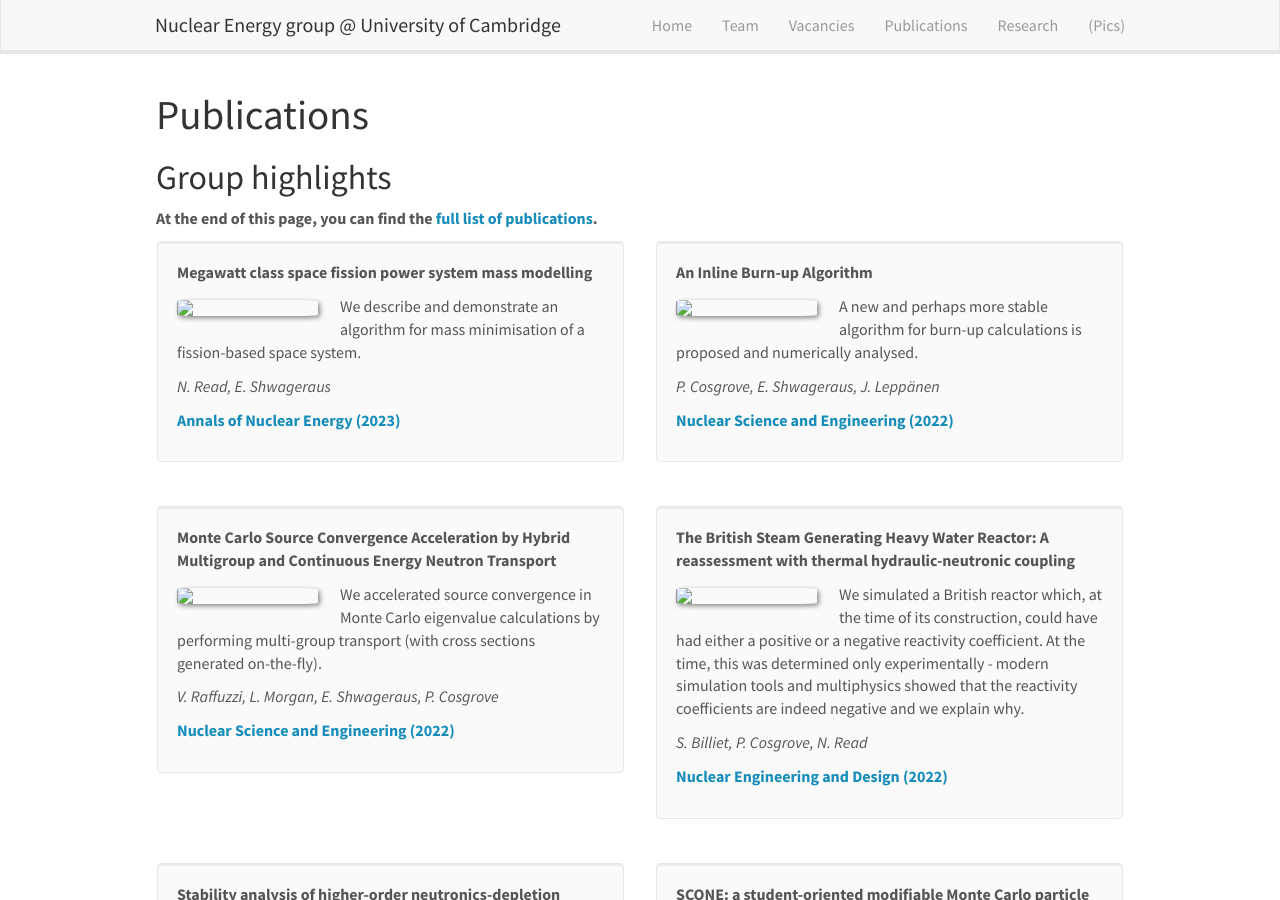
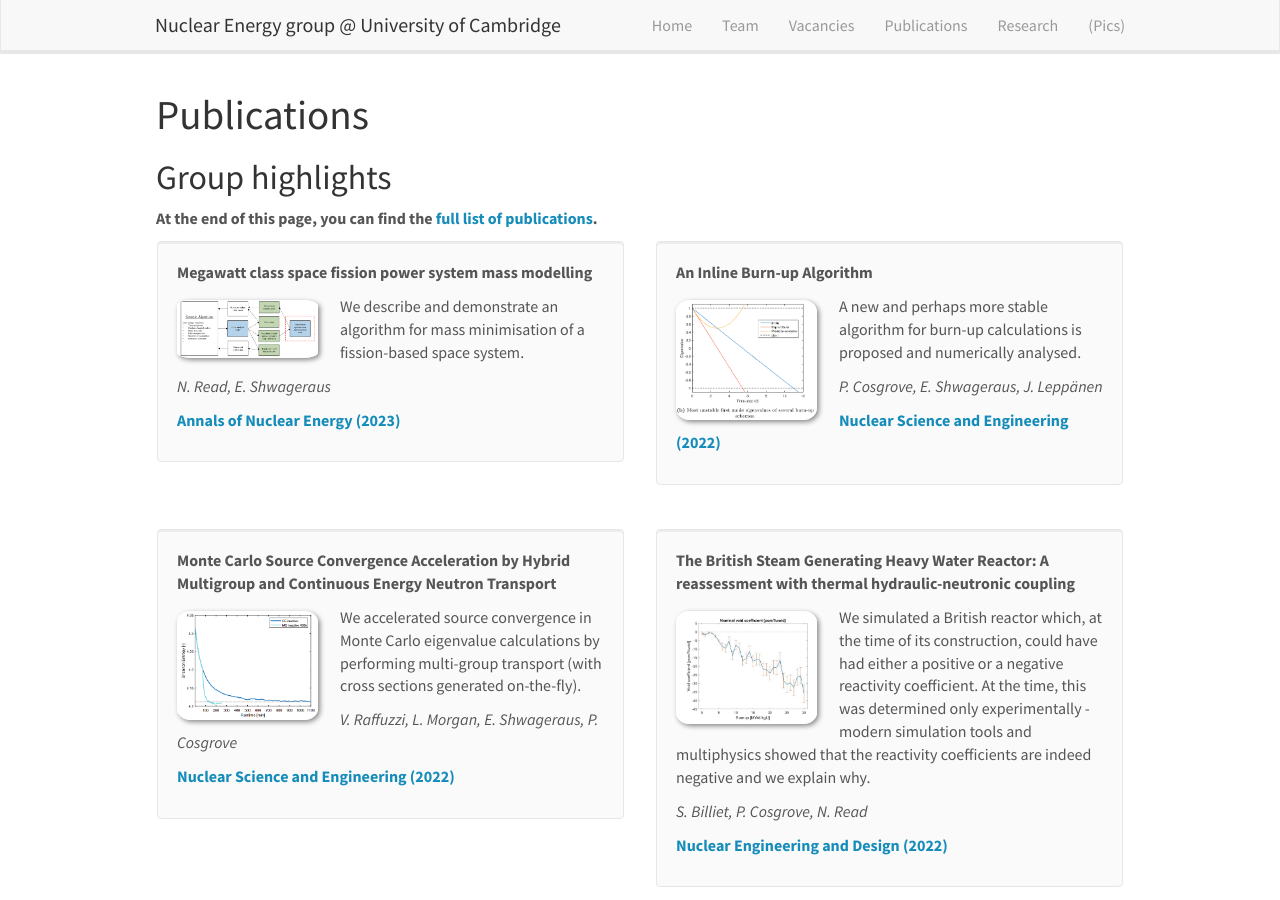
Before and after one commit to CambridgeNuclear/group-website, a Jekyll site: the page built from _pages/publications.md, in a window 1280 px wide and 900 px high. Built offline with Jekyll 4.4.1, drawn with Linux system fonts in a browser that asks for light colours; nearby versions of some CDN libraries.

Commit message:
Fixing path for publication pics

```diff
--- a/_data/publist.yml
+++ b/_data/publist.yml
@@ -17,7 +17,7 @@
   highlight: 0
 
 - title: "Megawatt class space fission power system mass modelling"
-  image: images/papers/mass_optimisation.png
+  image: mass_optimisation.png
   description: We describe and demonstrate an algorithm for mass minimisation of a fission-based space system.
   authors: N. Read, E. Shwageraus
   link:
@@ -26,7 +26,7 @@
   highlight: 1
 
 - title: "An Inline Burn-up Algorithm"
-  image: images/papers/inline_stability.png
+  image: inline_stability.png
   description: A new and perhaps more stable algorithm for burn-up calculations is proposed and numerically analysed.
   authors: P. Cosgrove, E. Shwageraus, J. Leppänen
   link:
@@ -43,7 +43,7 @@
   highlight: 0
 
 - title: "Monte Carlo Source Convergence Acceleration by Hybrid Multigroup and Continuous Energy Neutron Transport"
-  image: images/papers/accel.png
+  image: accel.png
   description: We accelerated source convergence in Monte Carlo eigenvalue calculations by performing multi-group transport (with cross sections generated on-the-fly).
   authors: V. Raffuzzi, L. Morgan, E. Shwageraus, P. Cosgrove
   link:
@@ -66,7 +66,7 @@
   highlight: 0
 
 - title: "The British Steam Generating Heavy Water Reactor: A reassessment with thermal hydraulic-neutronic coupling"
-  image: images/papers/sghwr.png
+  image: sghwr.png
   description: We simulated a British reactor which, at the time of its construction, could have had either a positive or a negative reactivity coefficient. At the time, this was determined only experimentally - modern simulation tools and multiphysics showed that the reactivity coefficients are indeed negative and we explain why.
   authors: S. Billiet, P. Cosgrove, N. Read
   link:
@@ -97,7 +97,7 @@
   highlight: 0
 
 - title: "Stability analysis of higher-order neutronics-depletion coupling schemes and Bateman operators"
-  image: images/papers/stability_ho.png
+  image: stability_ho.png
   description: The stability of several common burn-up algorithms is analysed. This includes using realistic Bateman operators (namely CRAM) and chains of nuclides. This reveals several phenomena which had been noticed in simulations previously but had no easy justification.
   authors: P. Cosgrove, E. Shwageraus
   link:
@@ -122,7 +122,7 @@
   highlight: 0
 
 - title: "SCONE: a student-oriented modifiable Monte Carlo particle transport framework"
-  image: images/papers/SCONE_logo_small.png
+  image: SCONE_logo_small.png
   description: This paper introduces our Monte Carlo code and the design decisions behind it. We've come a long way since then.
   authors: M.A. Kowalski, P. Cosgrove, J. Broman, E. Shwageraus
   link:
@@ -131,7 +131,7 @@
   highlight: 1
 
 - title: "Acceleration of surface tracking in Monte Carlo transport via distance caching"
-  image: images/papers/cache.png
+  image: cache.png
   description: A simple trick is proposed to speed-up ray tracing in nested constructive solid geometries. This gave up to a 20% speed-up on finely discretised LWR problems.
   authors: M.A. Kowalski, P. Cosgrove
   link:
@@ -140,7 +140,7 @@
   highlight: 1
 
 - title: "A hybrid continuous energy and multi-group Monte Carlo method"
-  image: images/papers/hybrid.png
+  image: hybrid.png
   description: We allow different energy fidelities in different areas of a Monte Carlo geometry. We demonstrate that the continuous energy region can suffer only a small accuracy penalty while gaining a substantial speed-up.
   authors: M.A. Kowalski, E. Shwageraus
   link:
```
Also changed, not shown: images/pubpic/SCONE_logo_small.png (renamed from images/papers/SCONE_logo_small.png), images/pubpic/accel.png (renamed from images/papers/accel.png), images/pubpic/cache.png (renamed from images/papers/cache.png), images/pubpic/hybrid.png (renamed from images/papers/hybrid.png), images/pubpic/inline_stability.png (renamed from images/papers/inline_stability.png), images/pubpic/mass_optimisation.png (renamed from images/papers/mass_optimisation.png), images/pubpic/sghwr.png (renamed from images/papers/sghwr.png), images/pubpic/stability_ho.png (renamed from images/papers/stability_ho.png).
